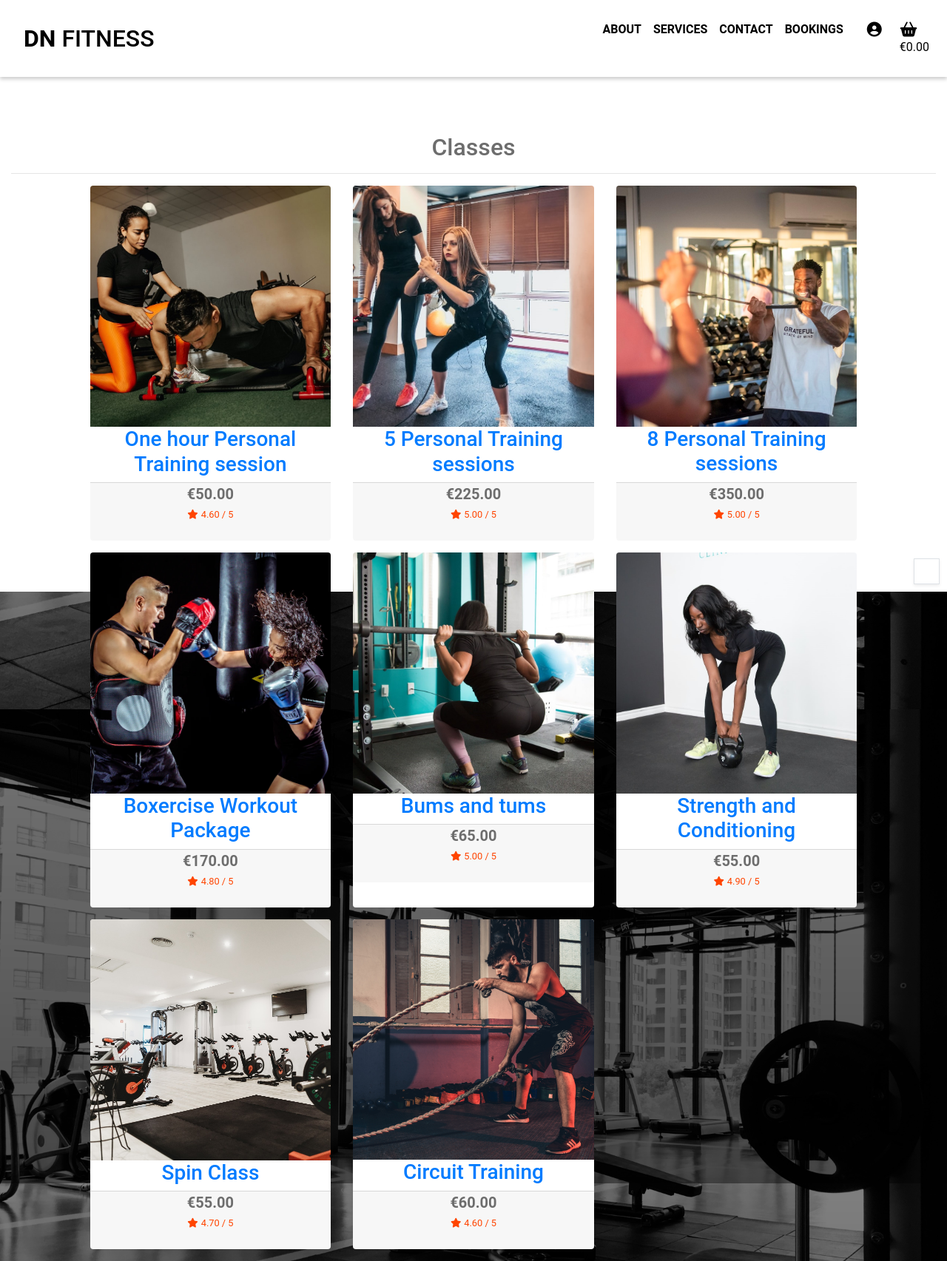
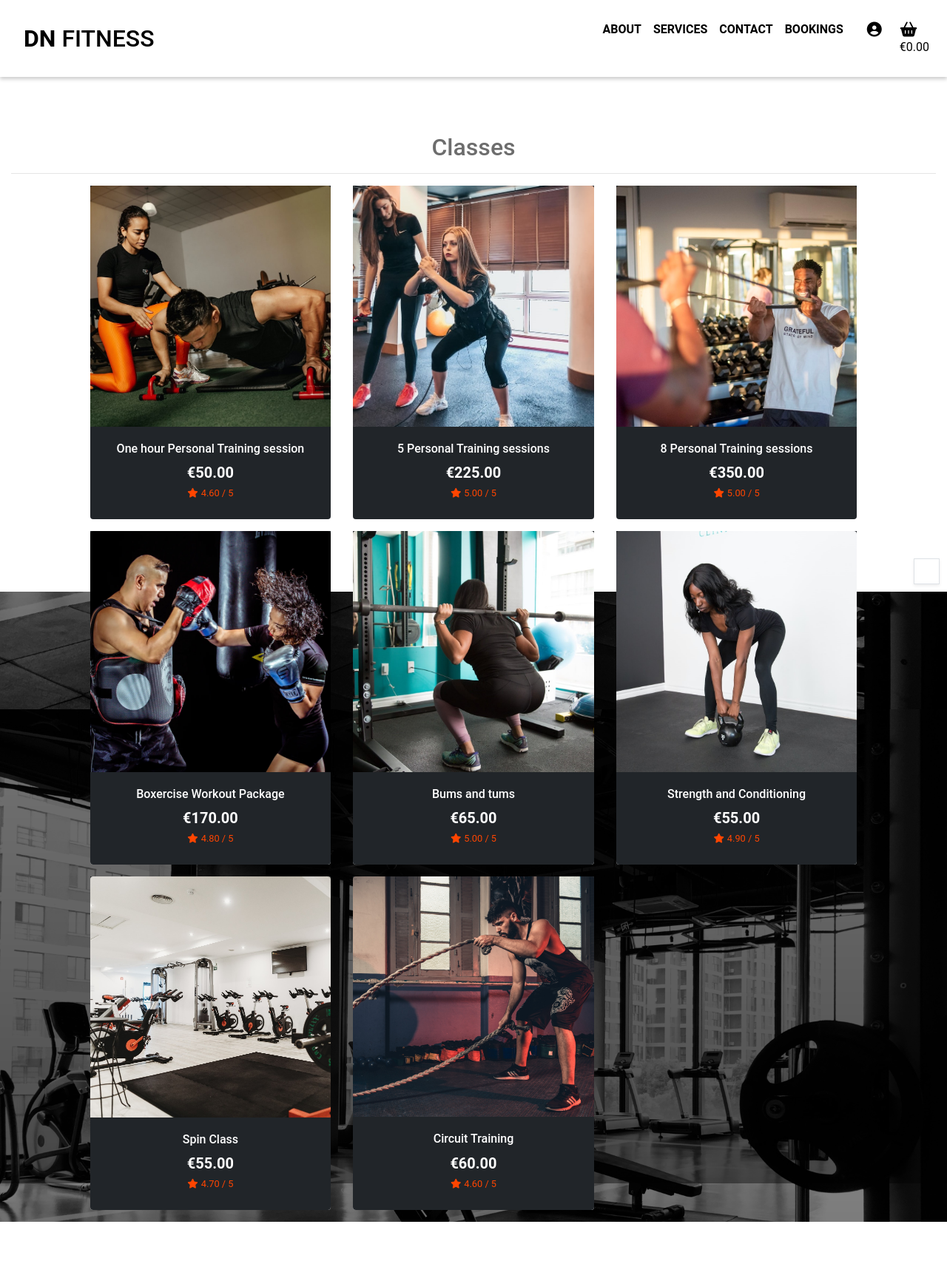
Before and after one commit to nemixu/Milestone4, a Django app: page /products/ in a window 1280 px wide. Shown: the whole page at 74% size. After the commit the page ends 1652 px from the top, so only its background shows below. Run offline with Django 3.2, Linux system fonts and the light colour scheme; data comes from the database, SQL or seed files in the repository; some libraries are stand-ins or nearby versions.

Commit message:
created products border and adjusted  hover classes for text on product

```diff
--- a/static/css/base.css
+++ b/static/css/base.css
@@ -37,6 +37,29 @@ body {
 
 .text-uc {
   text-transform: uppercase;
+}
+
+.products-border {
+  background: #212529;
+  color: #ffffff;
+  border: 0;
+}
+
+.product-text,
+.product-text:link{
+  text-decoration: none!important;
+  color: #ffffff!important;
+  font-size: 16px!important;
+  padding-top:20px;
+}
+.product-text:hover {
+  text-decoration: none!important;
+  color:orangered!important;
+}
+
+/* added to remove the hover link underline on products page*/
+a.products-border:hover{
+  text-decoration: none;
 }
 
 .overlay {
```
